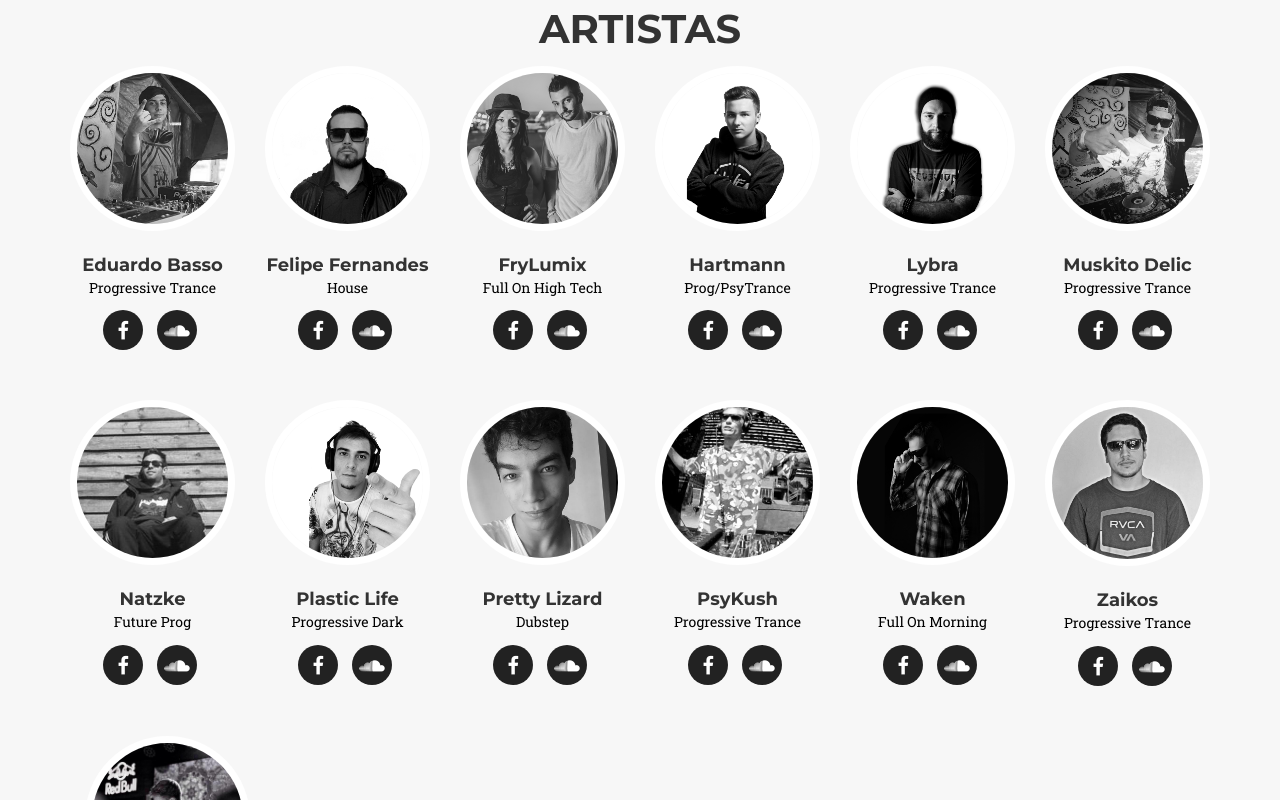
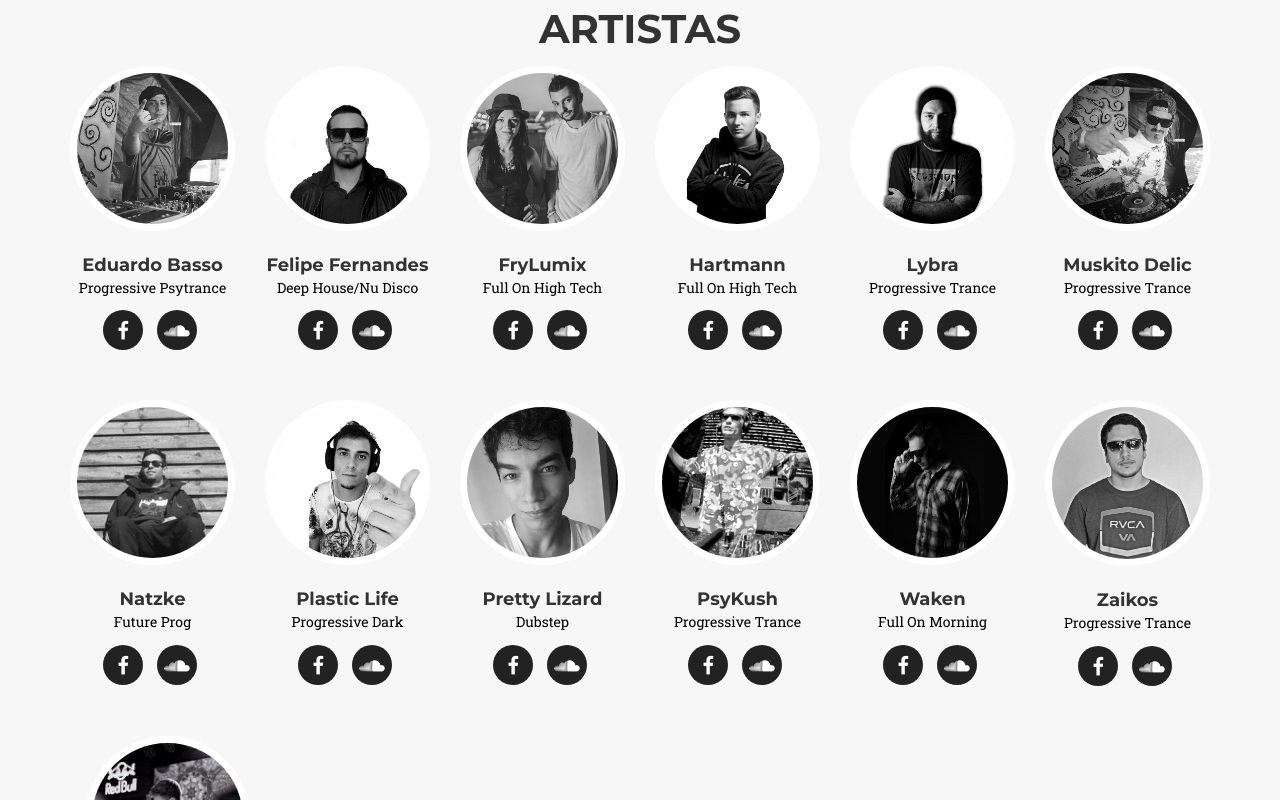
Before and after one commit to embueno/phantom, a plain HTML site: page index.html in a window 1280 px wide. Shown: the part 1449-2249 px from the top of the page. Drawn offline with nearby package versions, Linux system fonts and the light colour scheme; a web font is replaced by a local one.

Commit message:
Atualização Estilo DJ

```diff
--- a/index.html
+++ b/index.html
@@ -158,7 +158,7 @@
                         <img src="img/team/BASSO.png" class="img-responsive img-circle tela color-tooltip" alt="" data-toggle="tooltip" title="Eduardo Basso, DJ, produtor e acima de tudo admirador da cultura trance, tem se destacado na cena psicodélica com seus sets de Progressive PsyTrance. Com 11 anos teve seu primeiro contato com a música quando começou a tocar guitarra e estudar teoria musical. Se aproximou da cena da música eletrônica em 2012, mesmo ano em que surgiu seu interesse pelo PsyTrance, e em 2014 começou seus estudos em produção musical e mixagem. Seus set’s são compostos por melodias psicodélicas e basslines dançantes e começam nos 137 BPMs podendo chegar até 145. Criador do projeto Universal Shaman e membro do núcleo de artistas Phantom Unit, Basso vem mostrando evolução em suas produções autorais, experimentando novos estilos, timbres e técnicas.
 ">
                         <h4>Eduardo Basso</h4>
-                        <p class="text-muted">Progressive Trance</p>
+                        <p class="text-muted">Progressive Psytrance</p>
                         <ul class="list-inline social-buttons">
 
                             <li><a href="#"><i class="fa fa-facebook"></i></a>
@@ -173,7 +173,7 @@
                         <img src="img/team/FELIPEFERNANDES.png" class="img-responsive img-circle tela color-tooltip" alt="" data-toggle="tooltip" title="Formado em produção musical pela AIMEC, tendo como professor Cesar Funck (Sonic Future), Felipe Fernandes segue a linha das vertentes de House Music, entre 118 a 125 BPM’s, sempre com vocais e basslines marcantes.
 Em 2015 foi vencedor do Remix Contest da Track Taste It, do projeto Behind-U, e teve sua música lançada pela gravadora Burn Up Records. Hoje em dia faz parte do Núcleo Phantom Unit, de Santa Maria-RS, em parceria com grandes nomes em ascensão.">
                         <h4>Felipe Fernandes</h4>
-                        <p class="text-muted">House</p>
+                        <p class="text-muted">Deep House/Nu Disco</p>
                         <ul class="list-inline social-buttons">
                          <li><a href="#"><i class="fa fa-facebook"></i></a></li>
                             <li><a href="https://soundcloud.com/felipe_fernandes"><i class="fa fa-soundcloud"></i></a>
@@ -200,7 +200,7 @@ Em 2015 foi vencedor do Remix Contest da Track Taste It, do projeto Behind-U, e
                     <div class="team-member">
                         <img src="img/team/DOCTOR-HARTMANN.png" class="img-responsive img-circle tela color-tooltip" alt="" data-toggle="tooltip" title="Felipe Bolzan Hartmann tem 19 anos e a, aproximadamente, 1 ano dedica-se a música eletrônica e a elaboração de seus set's, que vão dos 138 aos 145 BPM. Transitando entre o Progressive Trance e o PsyTrance, Hartmann, como é conhecido, mantém suas linhas de baixo marcantes e com muito groove, pra fazer a pista dançar. O jovem DJ, membro do Grupo Phantom Unit, de Santa Maria-RS, vem recebendo influências do núcleo e buscando aplicá-las em suas produções que serão lançadas ao longo de 2016. Apesar da pouca idade, já apresentou-se em diversos eventos no Estado, e vem ganhando espaço devido a sua dedicação e inovação em seus set’s.">
                         <h4>Hartmann</h4>
-                        <p class="text-muted">Prog/PsyTrance</p>
+                        <p class="text-muted">Full On High Tech</p>
                         <ul class="list-inline social-buttons">
 
                             <li><a href="#"><i class="fa fa-facebook"></i></a>
```
